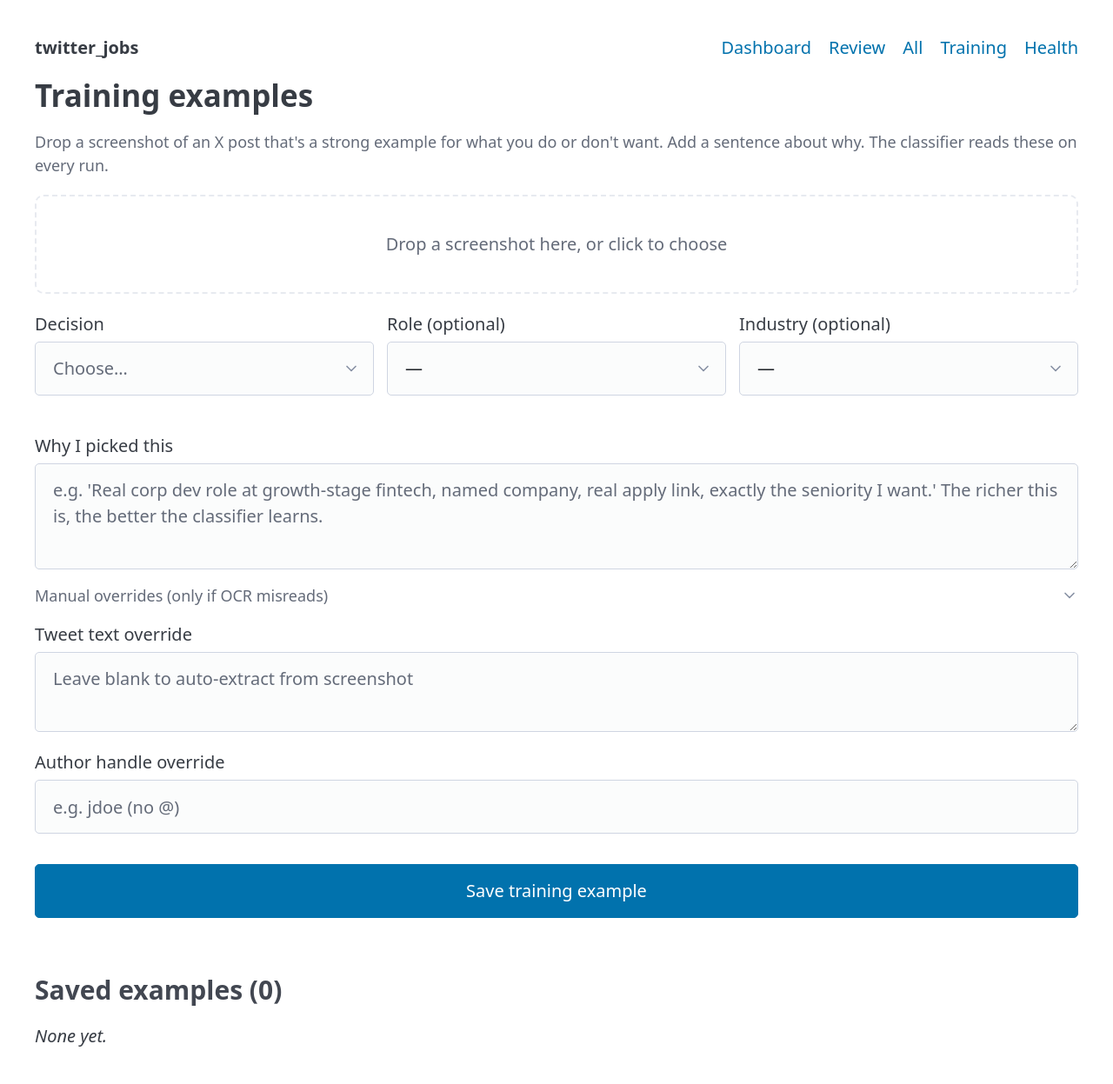
After one commit to mlboryczka/twitter_jobs, a FastAPI app: template src/twitter_jobs/web/templates/training.html in a window 1280 px wide, after a click on "Manual overrides (only if OCR misreads)". The commit adds this page. Shown: the whole page at 87% size. Run offline with FastAPI, Linux system fonts and the light colour scheme; the template is opened without the code that fills it, so the values that code supplies are empty; parts of the project's set-up code (start-up, migrations or seed data) failed here and were passed over; some libraries are stand-ins or nearby versions.

Commit message:
Training-example workflow: drag-drop screenshots + classifier integration
Adds a /training page where the user uploads screenshots of X posts they
consider strong positive or negative examples for what they're looking
for, with optional decision/role/industry hints and a free-text 'why'.

Pipeline:
1. User drops a PNG/JPG/etc. into the page (or clicks to pick).
2. POST hits /training as multipart with the file plus form fields.
3. Server saves the image under data/training/<uuid>.<ext>.
4. Server calls Claude Haiku vision once with a prompt that extracts
   the tweet text and author @handle from the screenshot.
5. Server inserts a training_examples row with image path, OCR'd text,
   decision (accept/dismiss), reasoning, role_category, industry.
6. Manual override fields let the user fix OCR mistakes if needed.

The classifier now reads the user's training_examples on every call and
prepends them to the system prompt above dashboard accept/dismiss
feedback. Header tells the model these are the highest-priority signal.
Cap is 30 most-recent.

Also reverted the model from Sonnet 4.6 back to Haiku 4.5 — agreed
Haiku is sufficient given the rich few-shot context.

Migration 0005 adds the training_examples table with a check constraint
on decision IN ('accept', 'dismiss'). data/ is gitignored.

```diff
--- a/src/twitter_jobs/web/templates/base.html
+++ b/src/twitter_jobs/web/templates/base.html
@@ -102,6 +102,31 @@
       font-size: 0.9rem;
       height: auto;
     }
+    .dropzone {
+      display: block;
+      border: 2px dashed var(--pico-muted-border-color);
+      border-radius: 0.5rem;
+      padding: 2rem 1rem;
+      text-align: center;
+      color: var(--pico-muted-color);
+      cursor: pointer;
+      margin-bottom: 1rem;
+      transition: border-color 0.15s ease;
+    }
+    .dropzone.dragging {
+      border-color: var(--pico-primary);
+      background: var(--pico-primary-background);
+      color: var(--pico-primary-inverse);
+    }
+    .training-grid {
+      display: grid;
+      grid-template-columns: repeat(3, minmax(0, 1fr));
+      gap: 0.75rem;
+      margin-bottom: 0.75rem;
+    }
+    @media (max-width: 600px) {
+      .training-grid { grid-template-columns: 1fr; }
+    }
     .job-reasoning {
       margin-top: 0.5rem;
       padding: 0.5rem 0.75rem;
@@ -128,6 +153,7 @@
       <li><a href="/" {% if page == "dashboard" %}aria-current="page"{% endif %}>Dashboard</a></li>
       <li><a href="/review" {% if page == "review" %}aria-current="page"{% endif %}>Review</a></li>
       <li><a href="/all" {% if page == "all" %}aria-current="page"{% endif %}>All</a></li>
+      <li><a href="/training" {% if page == "training" %}aria-current="page"{% endif %}>Training</a></li>
       <li><a href="/health">Health</a></li>
     </ul>
   </nav>
--- /dev/null
+++ b/src/twitter_jobs/web/templates/training.html
@@ -0,0 +1,142 @@
+{% extends "base.html" %}
+{% block title %}Training — twitter_jobs{% endblock %}
+
+{% block content %}
+<h2>Training examples</h2>
+<p style="color: var(--pico-muted-color); font-size: 0.9rem;">
+  Drop a screenshot of an X post that's a strong example for what you do or don't want.
+  Add a sentence about why. The classifier reads these on every run.
+</p>
+
+<form method="post" action="/training" enctype="multipart/form-data" style="margin-bottom: 2rem;">
+  <label class="dropzone" id="dropzone">
+    <input type="file" name="screenshot" id="screenshot" accept="image/*" style="display:none;">
+    <div id="drop-text">Drop a screenshot here, or click to choose</div>
+    <img id="preview" style="display:none; max-width:100%; max-height:400px; margin-top:0.5rem; border-radius:0.25rem;">
+  </label>
+
+  <div class="training-grid">
+    <label>
+      <span>Decision</span>
+      <select name="decision" required>
+        <option value="">Choose…</option>
+        <option value="accept">Accept (positive example)</option>
+        <option value="dismiss">Dismiss (negative example)</option>
+      </select>
+    </label>
+
+    <label>
+      <span>Role (optional)</span>
+      <select name="role_category">
+        <option value="">—</option>
+        {% for key, label in role_labels.items() %}
+          <option value="{{ key }}">{{ label }}</option>
+        {% endfor %}
+      </select>
+    </label>
+
+    <label>
+      <span>Industry (optional)</span>
+      <select name="industry">
+        <option value="">—</option>
+        {% for key, label in industry_labels.items() %}
+          <option value="{{ key }}">{{ label }}</option>
+        {% endfor %}
+      </select>
+    </label>
+  </div>
+
+  <label>
+    <span>Why I picked this</span>
+    <textarea name="reasoning" rows="3" placeholder="e.g. 'Real corp dev role at growth-stage fintech, named company, real apply link, exactly the seniority I want.' The richer this is, the better the classifier learns."></textarea>
+  </label>
+
+  <details style="margin-bottom: 0.75rem;">
+    <summary style="font-size: 0.9rem; color: var(--pico-muted-color); cursor: pointer;">Manual overrides (only if OCR misreads)</summary>
+    <label style="margin-top: 0.5rem;">
+      <span>Tweet text override</span>
+      <textarea name="tweet_text_override" rows="2" placeholder="Leave blank to auto-extract from screenshot"></textarea>
+    </label>
+    <label>
+      <span>Author handle override</span>
+      <input type="text" name="author_handle_override" placeholder="e.g. jdoe (no @)">
+    </label>
+  </details>
+
+  <button type="submit">Save training example</button>
+</form>
+
+<h3>Saved examples ({{ examples|length }})</h3>
+{% if not examples %}
+  <p><em>None yet.</em></p>
+{% else %}
+  {% for ex in examples %}
+    <article class="job-card">
+      <div>
+        {% if ex.decision == 'accept' %}
+          <span class="role-chip prio-1">Accept</span>
+        {% else %}
+          <span class="role-chip prio-0">Dismiss</span>
+        {% endif %}
+        {% if ex.role_category %}<span class="role-chip">{{ role_labels.get(ex.role_category, ex.role_category) }}</span>{% endif %}
+        {% if ex.industry %}<span class="role-chip">{{ industry_labels.get(ex.industry, ex.industry) }}</span>{% endif %}
+        {% if ex.author_handle %}<span class="role-chip">@{{ ex.author_handle }}</span>{% endif %}
+        <span style="color: var(--pico-muted-color); font-size: 0.8rem;">{{ ex.created_at.strftime("%Y-%m-%d %H:%M") }}</span>
+      </div>
+      {% if ex.image_path %}
+        <img src="/training/image/{{ ex.image_path.split('/')[-1] }}" style="max-width: 100%; max-height: 320px; margin-top: 0.5rem; border-radius: 0.25rem;">
+      {% endif %}
+      {% if ex.tweet_text %}
+        <p style="white-space: pre-wrap;">{{ ex.tweet_text }}</p>
+      {% endif %}
+      {% if ex.reasoning %}
+        <div class="job-reasoning"><strong>Why:</strong> {{ ex.reasoning }}</div>
+      {% endif %}
+      <form method="post" action="/training/{{ ex.id }}/delete" style="margin-top: 0.5rem;" onsubmit="return confirm('Delete this training example?');">
+        <button type="submit" class="contrast" style="width: auto; padding: 0.3rem 0.8rem; font-size: 0.85rem;">Delete</button>
+      </form>
+    </article>
+  {% endfor %}
+{% endif %}
+
+<script>
+(function () {
+  const fileInput = document.getElementById("screenshot");
+  const zone = document.getElementById("dropzone");
+  const dropText = document.getElementById("drop-text");
+  const preview = document.getElementById("preview");
+
+  function showPreview(file) {
+    if (!file) return;
+    const reader = new FileReader();
+    reader.onload = (e) => {
+      preview.src = e.target.result;
+      preview.style.display = "block";
+      dropText.textContent = file.name;
+    };
+    reader.readAsDataURL(file);
+  }
+
+  fileInput.addEventListener("change", () => showPreview(fileInput.files[0]));
+
+  ["dragenter", "dragover"].forEach((ev) =>
+    zone.addEventListener(ev, (e) => {
+      e.preventDefault();
+      zone.classList.add("dragging");
+    })
+  );
+  ["dragleave", "drop"].forEach((ev) =>
+    zone.addEventListener(ev, (e) => {
+      e.preventDefault();
+      zone.classList.remove("dragging");
+    })
+  );
+  zone.addEventListener("drop", (e) => {
+    if (e.dataTransfer.files.length) {
+      fileInput.files = e.dataTransfer.files;
+      showPreview(e.dataTransfer.files[0]);
+    }
+  });
+})();
+</script>
+{% endblock %}
```
Also changed, not shown: src/twitter_jobs/alembic/versions/0005_training_examples.py (added, +50 -0 lines), src/twitter_jobs/classify/classifier.py (+66 -4 lines), src/twitter_jobs/classify/training.py (added, +128 -0 lines), src/twitter_jobs/db/models.py (+24 -0 lines), src/twitter_jobs/web/routes.py (+99 -3 lines), README.md, 1 other file.
